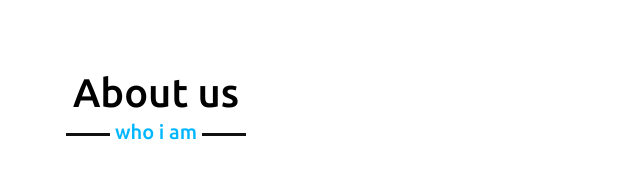
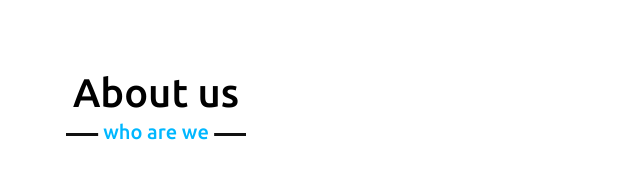
Before and after one commit to MumkoNephs/AfricaMediaHive, a plain HTML site: page index.html in a window 1280 px wide. Shown: the part 830-1023 px from the top of the page, 484-1124 px from the left. Drawn offline with nearby package versions, Linux system fonts and the light colour scheme.

Commit message:
Update style.css

```diff
--- a/style.css
+++ b/style.css
@@ -216,7 +216,7 @@ section .title::after{
 
 /* about section styling */
 .about .title::after{
-    content: "who i am";
+    content: "who are we";
 }
 .about .about-content .left{
     width: 45%;
```
